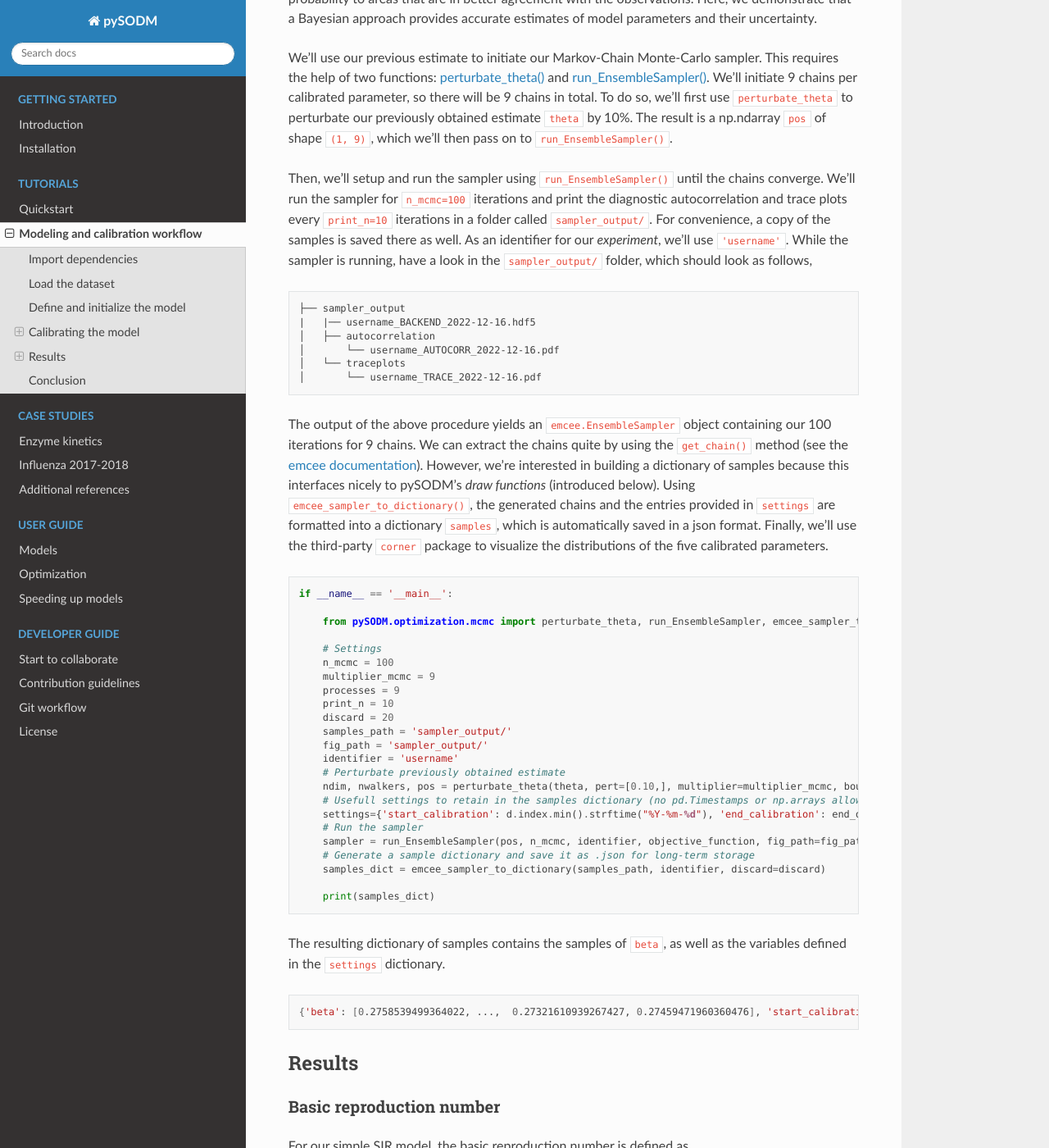
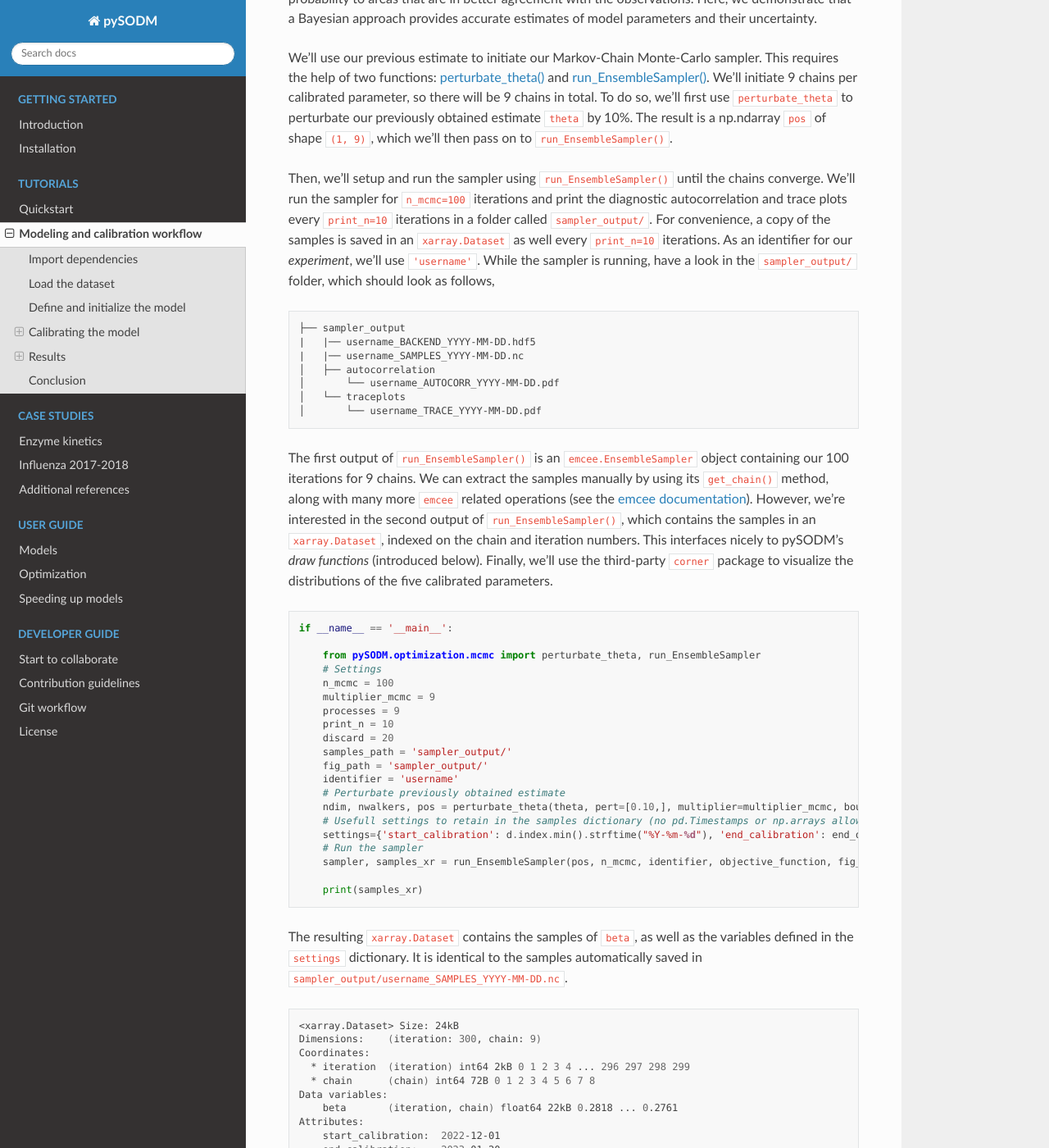
Before and after one commit to twallema/pySODM, a Sphinx documentation site: the page built from docs/workflow.md, in a window 1280 px wide and 1400 px high, scrolled down 8880 px. Shown: the whole window at 82% size. Built offline with Sphinx 7.4.7 and the Read the Docs theme 3.1.0, drawn with Linux system fonts in a browser that asks for light colours; some of the changed text lies outside the part shown.

Commit message:
Dump samples in an xarray while sampling (#124)

````diff
--- a/docs/workflow.md
+++ b/docs/workflow.md
@@ -288,24 +288,24 @@ This approach moves away from the idea of accepting a single parameter value bei
 
 We'll use our previous estimate to initiate our Markov-Chain Monte-Carlo sampler. This requires the help of two functions: [perturbate_theta()](optimization.md) and [run_EnsembleSampler()](optimization.md). We'll initiate 9 chains per calibrated parameter, so there will be 9 chains in total. To do so, we'll first use `perturbate_theta` to perturbate our previously obtained estimate `theta` by 10%. The result is a np.ndarray `pos` of shape `(1, 9)`, which we'll then pass on to `run_EnsembleSampler()`.
 
-Then, we'll setup and run the sampler using `run_EnsembleSampler()` until the chains converge. We'll run the sampler for `n_mcmc=100` iterations and print the diagnostic autocorrelation and trace plots every `print_n=10` iterations in a folder called `sampler_output/`. For convenience, a copy of the samples is saved there as well. As an identifier for our *experiment*, we'll use `'username'`. While the sampler is running, have a look in the `sampler_output/` folder, which should look as follows,
+Then, we'll setup and run the sampler using `run_EnsembleSampler()` until the chains converge. We'll run the sampler for `n_mcmc=100` iterations and print the diagnostic autocorrelation and trace plots every `print_n=10` iterations in a folder called `sampler_output/`. For convenience, a copy of the samples is saved in an `xarray.Dataset` as well every `print_n=10` iterations. As an identifier for our *experiment*, we'll use `'username'`. While the sampler is running, have a look in the `sampler_output/` folder, which should look as follows,
 
 ```bash
 ├── sampler_output
-|   |── username_BACKEND_2022-12-16.hdf5
+|   |── username_BACKEND_YYYY-MM-DD.hdf5
+|   |── username_SAMPLES_YYYY-MM-DD.nc
 │   ├── autocorrelation
-│       └── username_AUTOCORR_2022-12-16.pdf
+│       └── username_AUTOCORR_YYYY-MM-DD.pdf
 │   └── traceplots
-│       └── username_TRACE_2022-12-16.pdf
+│       └── username_TRACE_YYYY-MM-DD.pdf
 ```
 
-The output of the above procedure yields an `emcee.EnsembleSampler` object containing our 100 iterations for 9 chains. We can extract the chains quite by using the `get_chain()` method (see the [emcee documentation](https://emcee.readthedocs.io/en/stable/user/sampler/)). However, we're interested in building a dictionary of samples because this interfaces nicely to pySODM's *draw functions* (introduced below). Using `emcee_sampler_to_dictionary()`, the generated chains and the entries provided in `settings` are formatted into a dictionary `samples`, which is automatically saved in a json format. Finally, we'll use the third-party `corner` package to visualize the distributions of the five calibrated parameters.
+The first output of `run_EnsembleSampler()` is an `emcee.EnsembleSampler` object containing our 100 iterations for 9 chains. We can extract the samples manually by using its `get_chain()` method, along with many more `emcee` related operations (see the [emcee documentation](https://emcee.readthedocs.io/en/stable/user/sampler/)). However, we're interested in the second output of `run_EnsembleSampler()`, which contains the samples in an `xarray.Dataset`, indexed on the chain and iteration numbers. This interfaces nicely to pySODM's *draw functions* (introduced below). Finally, we'll use the third-party `corner` package to visualize the distributions of the five calibrated parameters.
 
 ```python
 if __name__ == '__main__':
 
-    from pySODM.optimization.mcmc import perturbate_theta, run_EnsembleSampler, emcee_sampler_to_dictionary
-
+    from pySODM.optimization.mcmc import perturbate_theta, run_EnsembleSampler
     # Settings
     n_mcmc = 100
     multiplier_mcmc = 9
@@ -318,18 +318,27 @@ if __name__ == '__main__':
     # Perturbate previously obtained estimate
     ndim, nwalkers, pos = perturbate_theta(theta, pert=[0.10,], multiplier=multiplier_mcmc, bounds=bounds)
     # Usefull settings to retain in the samples dictionary (no pd.Timestamps or np.arrays allowed!)
-    settings={'start_calibration': d.index.min().strftime("%Y-%m-%d"), 'end_calibration': end_date.strftime("%Y-%m-%d"), 'n_chains': nwalkers, 'starting_estimate': list(theta)}
+    settings={'start_calibration': d.index.min().strftime("%Y-%m-%d"), 'end_calibration': end_date.strftime("%Y-%m-%d"), 'starting_estimate': list(theta)}
     # Run the sampler
-    sampler = run_EnsembleSampler(pos, n_mcmc, identifier, objective_function, fig_path=fig_path, samples_path=samples_path, print_n=print_n, processes=processes, progress=True, settings_dict=settings)
-    # Generate a sample dictionary and save it as .json for long-term storage
-    samples_dict = emcee_sampler_to_dictionary(samples_path, identifier, discard=discard)
+    sampler, samples_xr = run_EnsembleSampler(pos, n_mcmc, identifier, objective_function, fig_path=fig_path, samples_path=samples_path, print_n=print_n, processes=processes, progress=True, settings_dict=settings)
 
-    print(samples_dict)
+    print(samples_xr)
 ```
 
-The resulting dictionary of samples contains the samples of `beta`, as well as the variables defined in the `settings` dictionary.
+The resulting `xarray.Dataset` contains the samples of `beta`, as well as the variables defined in the `settings` dictionary. It is identical to the samples automatically saved in `sampler_output/username_SAMPLES_YYYY-MM-DD.nc`.
+
 ```bash
-{'beta': [0.2758539499364022, ...,  0.27321610939267427, 0.27459471960360476], 'start_calibration': '2022-12-01', 'end_calibration': '2023-01-20', 'n_chains': 9, 'starting_estimate': [0.2745855197310446]}
+<xarray.Dataset> Size: 24kB
+Dimensions:    (iteration: 300, chain: 9)
+Coordinates:
+  * iteration  (iteration) int64 2kB 0 1 2 3 4 ... 296 297 298 299
+  * chain      (chain) int64 72B 0 1 2 3 4 5 6 7 8
+Data variables:
+    beta       (iteration, chain) float64 22kB 0.2818 ... 0.2761
+Attributes:
+    start_calibration:  2022-12-01
+    end_calibration:    2023-01-20
+    starting_estimate:  [np.float64(0.2764298804104327)]
 ```
 
 ### Results
@@ -345,7 +354,7 @@ Using the obtained samples, we find a basic reproduction number of {math}`R_0 =
 ```python
 # Visualize the distribution of the basic reproduction number
 fig,ax=plt.subplots()
-ax.hist(np.array(samples_dict['beta'])*model.parameters['gamma'], density=True, color='black', alpha=0.6)
+ax.hist(samples_xr['beta'].values.flatten()*model.parameters['gamma'], density=True, color='black', alpha=0.6)
 ax.set_xlabel('$R_0$')
 plt.show()
 plt.close()
@@ -357,14 +366,14 @@ plt.close()
 
 Next, let's visualize how well our simple SIR model fits the data. To this end, we'll simulate the model a number of times, and we'll update the value of `beta` with a sample from its posterior probability distribution obtained using the MCMC. Then, we'll add the noise introduced by observing the epidemiological process to each simulated model trajectory using `add_negative_binomial()`. Finally, we'll visualize the individual model trajectories and the data to asses the goodness-of-fit.
 
-To repeatedly simulate a model and update a parameter value in each consecutive run, you can use pySODM's *draw function*. These functions **always** take the model `parameters` as its first input argument, and the `initial_states` as the second argument, followed by an arbitrary number of user-defined parameters to aid in the draw function. A draw function must always return the dictionary of model `parameters` and the dictionary of `initial_states`, without alterations to the dictionaries keys. The draw function defines how parameters and initial conditions can change during consecutive simulations of the model, i.e. it updates parameter values in the model parameters dictionary. This feature is useful to perform sensitivty analysis.
+To repeatedly simulate a model and update a parameter value in each consecutive run, you can use pySODM's *draw function*. These functions **always** take the model `parameters` as its first input argument, followed by an arbitrary number of user-defined parameters to aid in the draw function. A draw function must always return the dictionary of model `parameters`, without alterations to the dictionaries keys. The draw function defines how parameters and initial conditions can change during consecutive simulations of the model, i.e. it updates parameter values in the model parameters dictionary. This feature is useful to perform sensitivty analysis.
 
-In this example, we'll use a draw function to replace `beta` with a random value obtained from its posterior probability distribution obtained during calibration. We accomplish this by defining a draw function with one additional argument, `samples`, which is a list containing the samples of the posterior probability distribution of `beta`. `np.random.choice()` is used to sample a random value of `beta` and assign it to the model parameteres dictionary,
+In this example, we'll use a draw function to replace `beta` with a random value obtained from its posterior probability distribution obtained during sampling. We accomplish this by defining a draw function with one additional argument, `samples`, which is a list containing the samples of the posterior probability distribution of `beta`. `np.random.choice()` is used to sample a random value of `beta` and assign it to the model parameteres dictionary,
 
 ```python
 # Define draw function
 def draw_fcn(parameters, samples):
-    parameters['beta'] = np.random.choice(np.array(samples))
+    parameters['beta'] = np.random.choice(samples)
     return parameters
 ```
 
@@ -374,11 +383,11 @@ To use this draw function, you provide four additional arguments to the `sim()`
 2. `draw_function_kwargs`: a dictionary containing all parameters of the draw function not equal to `parameters`.
 4. `processes`: the number of cores to divide the `N` simulations over.
 
-As demonstrated in the quickstart example, the `xarray` containing the model output will now contain an additional dimension to accomodate the repeated simulations: `draws`.
+As demonstrated in the quickstart example, the `xarray.Dataset` containing the model output will now contain an additional dimension to accomodate the repeated simulations: `draws`.
 
 ```python
 # Simulate model
-out = model.sim([d.index.min(), d.index.max()+pd.Timedelta(days=28)], N=50, draw_function=draw_fcn, draw_function_kwargs={'samples': samples_dict['beta']}, processes=processes)
+out = model.sim([d.index.min(), d.index.max()+pd.Timedelta(days=28)], N=50, draw_function=draw_fcn, draw_function_kwargs={'samples': samples_xr['beta'].values.flatten()}, processes=processes)
 # Add negative binomial observation noise
 out = add_negative_binomial_noise(out, dispersion)
 # Visualize result
@@ -427,7 +436,7 @@ Next, we compare the simulations with and without the use of our time-dependent
 
 ```python
 # Simulate the model
-out_with = model_with.sim([d.index.min(), d.index.max()+pd.Timedelta(days=2*28)], N=50, draw_function=draw_fcn, draw_function_kwargs={'samples': samples_dict['beta']} processes=processes)
+out_with = model_with.sim([d.index.min(), d.index.max()+pd.Timedelta(days=2*28)], N=50, draw_function=draw_fcn, draw_function_kwargs={'samples': samples_xr['beta'].values.flatten()} processes=processes)
 
 # Add negative binomial observation noise
 out_with = add_negative_binomial_noise(out_with, alpha)
````
Also changed, not shown: other parts of docs/workflow.md (+1 -1 lines), README.md (+1 -1 lines), docs/enzyme_kinetics.md (+22 -27 lines), docs/optimization.md (+11 -18 lines), 9 other files.
